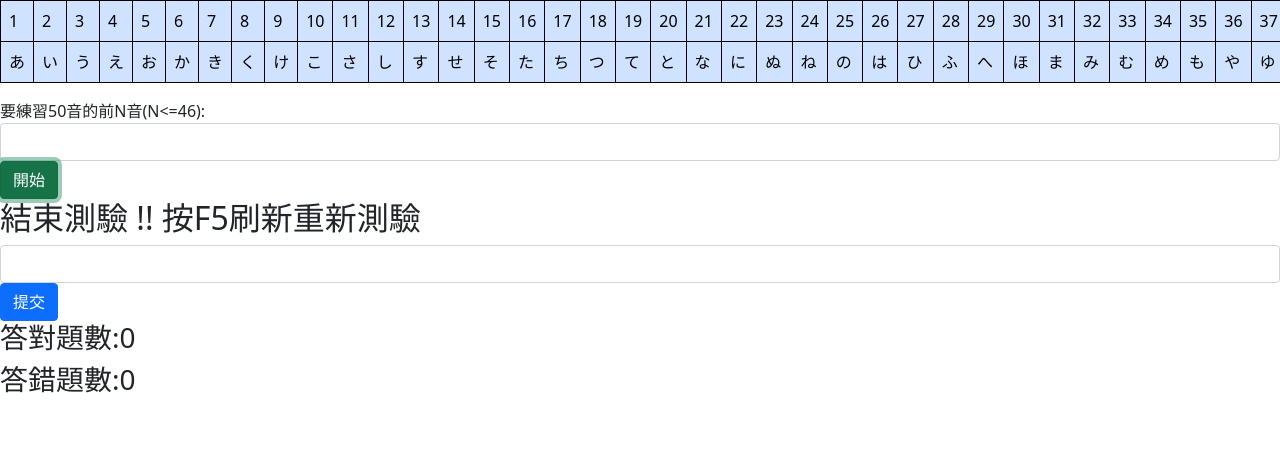
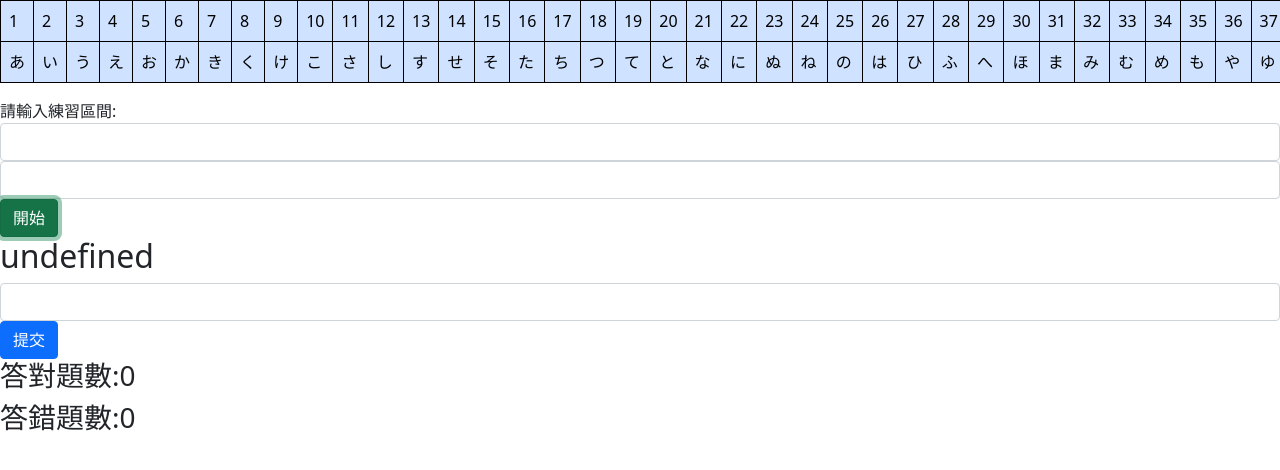
Before and after one commit to EnergyBoyTW/EnergyBoyTW.github.io, a plain HTML site: page index.html in a window 1280 px wide. Both pictures are taken after a click on the button "開始". Shown: the top 470 px of the page. Drawn offline with Linux system fonts and the light colour scheme.

Commit message:
update anser and add feature

```diff
--- a/index.html
+++ b/index.html
@@ -11,8 +11,9 @@
         <tr></tr>
         <tr></tr>
     </table>
-    <label for="initNum">要練習50音的前N音(N<=46):</label>
-    <input type="number" class="form-control" id="initNum" name="initNum">
+    <label for="initNum">請輸入練習區間:</label>
+    <input type="number" class="form-control" id="initNumMin" name="initNumMin">
+    <input type="number" class="form-control" id="initNumMax" name="initNumMax">
     <button id="startBtn" type="button" class="btn btn-success" onclick="start()">開始</button><br>
     <h2 id="question"></h2>
     <h3 id="status"></h3>
@@ -34,9 +35,13 @@
 <script>
     var correctSum = 0
     var wrongSum = 0
-    var initNum = 0
 
-    var question_count = 0
+    var initNumMin = 0
+    var initNumMax = 0
+
+    var totalQuestionCount = 0
+    var curQuestionCount = 0
+
     var randomList = new Array()
 
     document.getElementById("userAns").addEventListener("keypress", function (event) {
@@ -54,14 +59,13 @@
         "あ": 'a', "い": 'i', "う": 'u', "え": 'e', "お": 'o',
         "か": 'ka', "き": 'ki', "く": 'ku', "け": 'ke', "こ": 'ko',
         "さ": "sa", "し": "shi", "す": "su", "せ": "se", "そ": "so",
-        "た": "ta", "ち": "ti", "つ": "tu", "て": "te", "と": "to",
-        "な": "na", "に": "ne", "ぬ": "nu", "ね": "ne", "の": "no",
-        "は": "ha", "ひ": "he", "ふ": "hu", "へ": "he", "ほ": "ho",
-        "ま": "ma", "み": "me", "む": "mu", "め": "me", "も": "mo",
-        "や": "ya", "ゆ": "yu", "よ": "yo",
+        "た": "ta", "ち": "chi", "つ": "tsu", "て": "te", "と": "to",
+        "な": "na", "に": "ni", "ぬ": "nu", "ね": "ne", "の": "no",
+        "は": "ha", "ひ": "hi", "ふ": "fu", "へ": "he", "ほ": "ho",
+        "ま": "ma", "み": "mi", "む": "mu", "め": "me", "も": "mo",
+        "や": "ya", "ゆ": "yi", "よ": "yo",
         "ら": "ra", "り": "ri", "る": "ru", "れ": "re", "ろ": "ro",
         "わ": "wa", "を": "wo", "ん": "n"
-
     }
 
     listExampleTable(hiragana)
@@ -82,23 +86,24 @@
     }
 
     function start() {
-        initNum = document.getElementById("initNum").value
-        randomList = getRandomList(initNum, initNum)
-        generateQuestion(initNum)
+        initNumMax = parseInt(document.getElementById("initNumMax").value, 10) - 1
+        initNumMin = parseInt(document.getElementById("initNumMin").value, 10) - 1
+        totalQuestionCount = initNumMax - initNumMin + 1
+        randomList = getRandomList(initNumMin, initNumMax)
+        generateQuestion(totalQuestionCount)
     }
 
-    function generateQuestion(initNum) {
-        if(question_count >= initNum){
+    function generateQuestion(totalQuestionCount) {
+        if (curQuestionCount >= totalQuestionCount) {
             end()
             return
         }
-        question = hiragana[randomList[question_count]]
+        question = hiragana[randomList[curQuestionCount]]
         document.getElementById("question").innerHTML = question;
-        question_count++
+        curQuestionCount++
     }
 
-    function end(){
-        console.log("STOP")
+    function end() {
         document.getElementById("question").innerHTML = '結束測驗 !! 按F5刷新重新測驗';
     }
 
@@ -120,22 +125,24 @@
         document.getElementById('correctSum').innerHTML = "答對題數:" + correctSum
         document.getElementById('wrongSum').innerHTML = "答錯題數:" + wrongSum
 
-        var initNum = document.getElementById("initNum").value
-        generateQuestion(initNum)
+        initNumMax = parseInt(document.getElementById("initNumMax").value, 10)
+        initNumMin = parseInt(document.getElementById("initNumMin").value, 10)
+
+        generateQuestion(totalQuestionCount)
     }
 
-    function getRandomList(max, outputCount) {
+    function getRandomList(min, max) {
         let arr = []
-        for (let i = 0; i < max; i++) {
+        for (var i = min; i <= max; i++) {
             arr.push(i)
         }
 
         let result = [];
-
-        for (let i = 1; i <= outputCount; i++) {
-            const random = Math.floor(Math.random() * (max - i));
-            result.push(arr[random]);
-            arr[random] = arr[max - i];
+        i = arr.length
+        while (i--){
+            j = Math.floor(Math.random() * (i+1));
+            result.push(arr[j]);
+            arr.splice(j,1);
         }
 
         return result;
```
